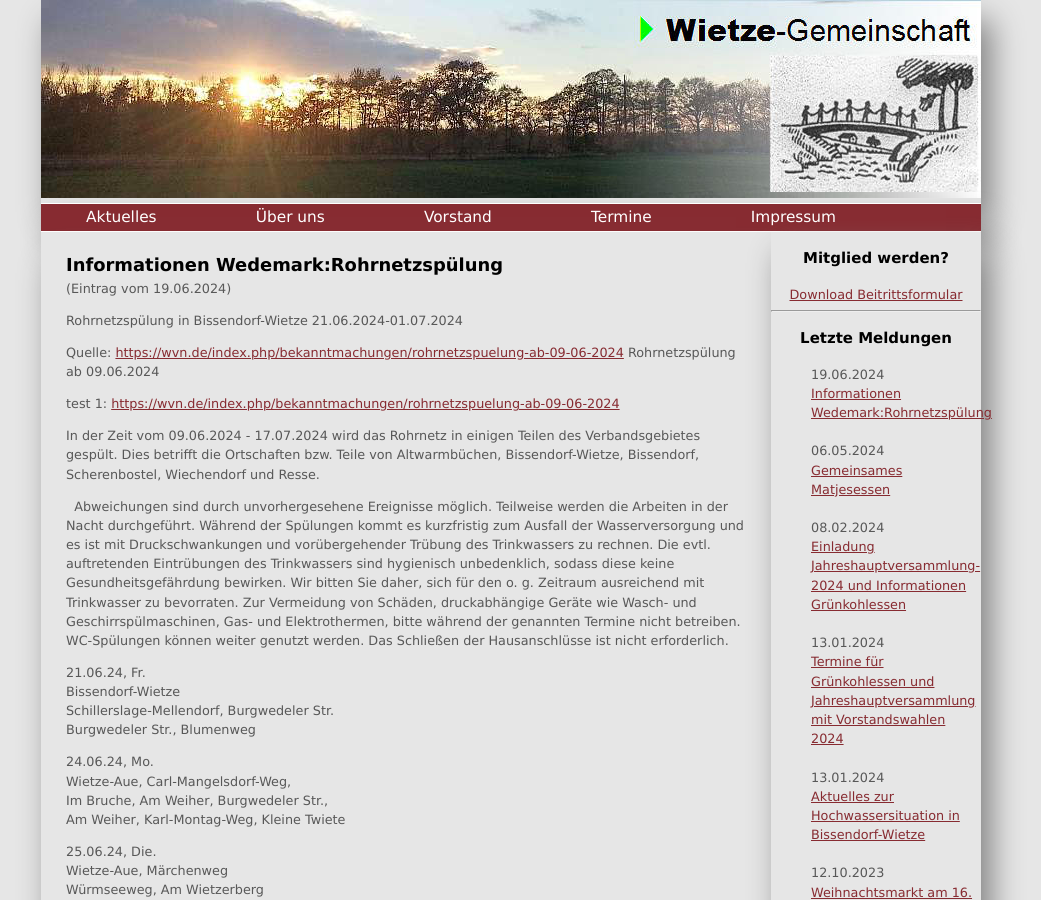
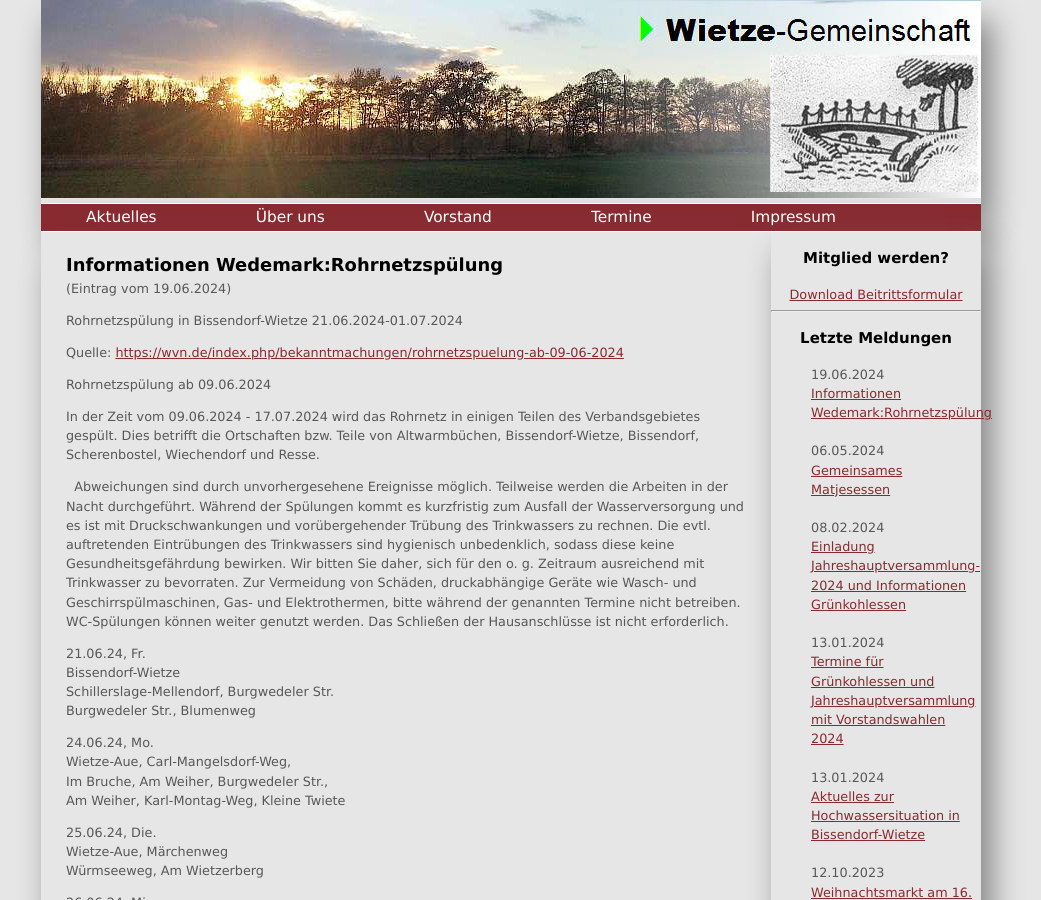
Before and after one commit to car-hei/wietze-gemeinschaft.github.io, a Jekyll site: the page built from _posts/2024-06-19-Infomationen Wedemark: Rohrnetzspülung.md, in a window 1280 px wide and 900 px high. Shown: the whole window, without its empty margins (129-1170 px from the left). Built offline with Jekyll 4.4.1, drawn with Linux system fonts in a browser that asks for light colours.

Commit message:
Update 2024-06-19-Infomationen Wedemark: Rohrnetzspülung.md

```diff
--- a/_posts/2024-06-19-Infomationen Wedemark: Rohrnetzspülung.md
+++ b/_posts/2024-06-19-Infomationen Wedemark: Rohrnetzspülung.md
@@ -4,10 +4,10 @@ title: Informationen Wedemark:Rohrnetzspülung
 ---
 Rohrnetzspülung in Bissendorf-Wietze 21.06.2024-01.07.2024
 
-Quelle: [https://wvn.de/index.php/bekanntmachungen/rohrnetzspuelung-ab-09-06-2024]([url](https://wvn.de/index.php/bekanntmachungen/rohrnetzspuelung-ab-09-06-2024))
+Quelle: [https://wvn.de/index.php/bekanntmachungen/rohrnetzspuelung-ab-09-06-2024](https://wvn.de/index.php/bekanntmachungen/rohrnetzspuelung-ab-09-06-2024)
+
+
 Rohrnetzspülung ab 09.06.2024
-
-test 1: [https://wvn.de/index.php/bekanntmachungen/rohrnetzspuelung-ab-09-06-2024](https://wvn.de/index.php/bekanntmachungen/rohrnetzspuelung-ab-09-06-2024)
 
 In der Zeit vom 09.06.2024 - 17.07.2024 wird das Rohrnetz in einigen Teilen des Verbandsgebietes gespült. Dies betrifft die Ortschaften bzw. Teile von Altwarmbüchen, Bissendorf-Wietze, Bissendorf, Scherenbostel, Wiechendorf und Resse.
 
```
